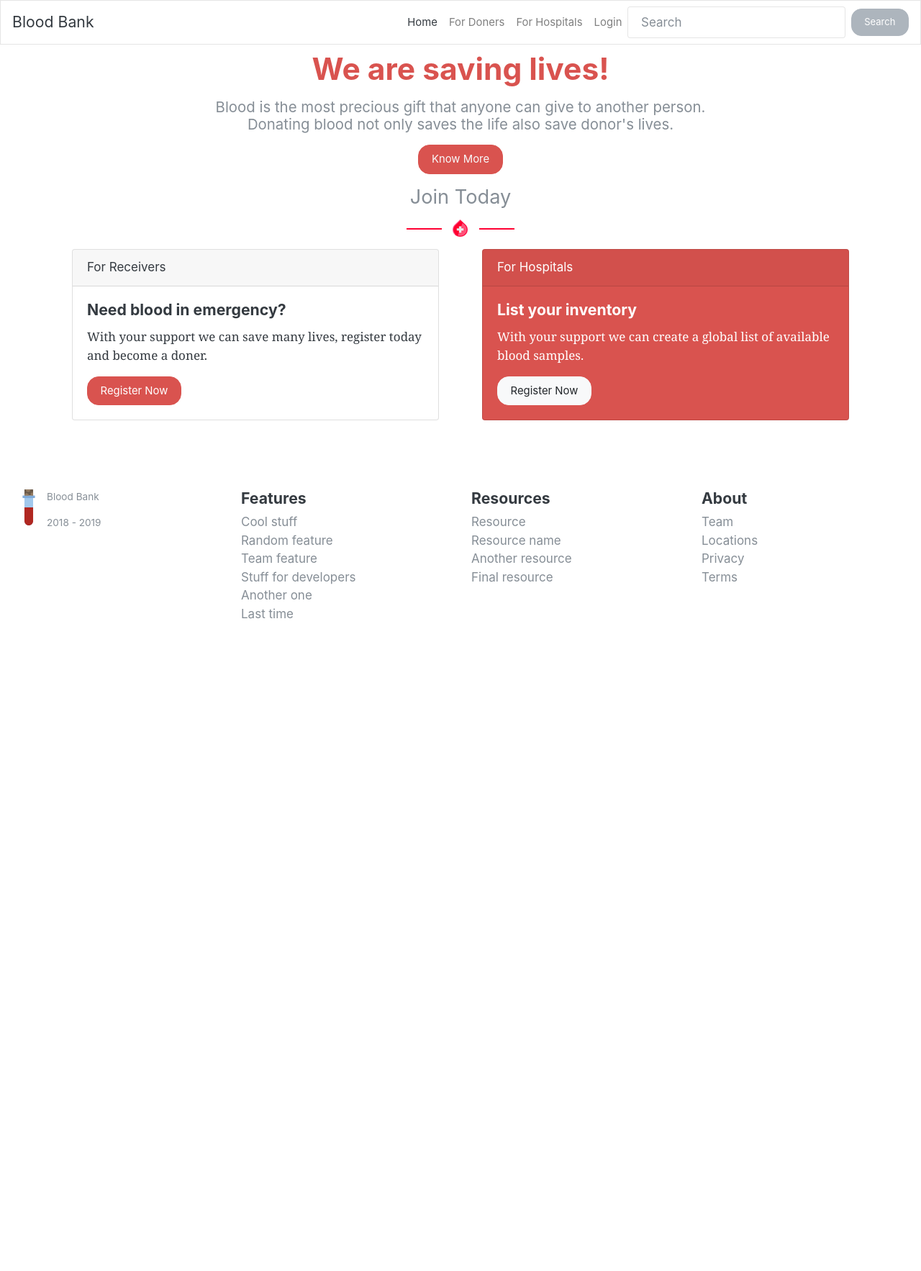
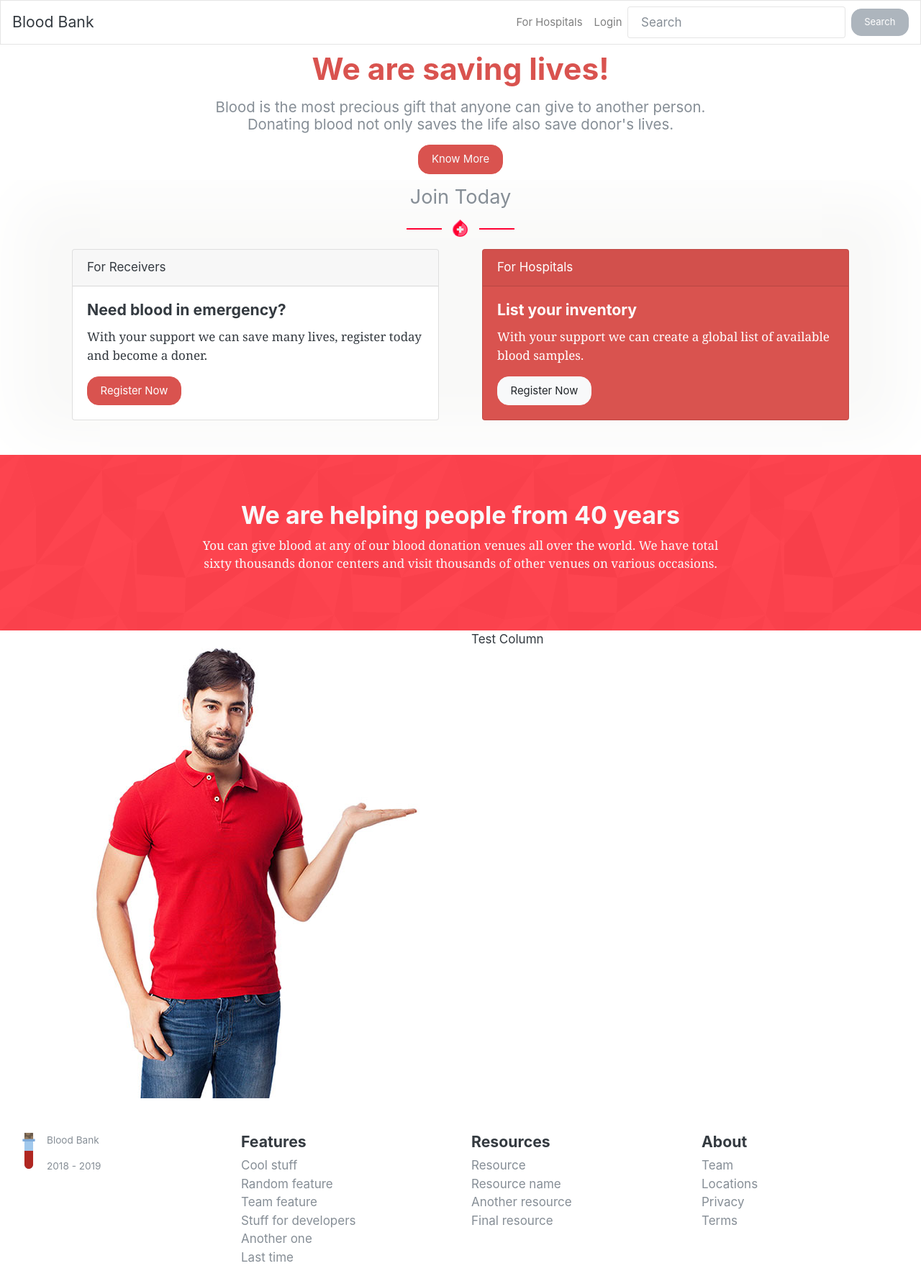
Before and after one commit to kshitijbhatt/bloodbank, a CodeIgniter app: page /bloodbank/ in a window 1280 px wide. Shown: the top 1766 px of the page at 72% size. Before the commit the page ends 860 px from the top, so only its background shows below. Run offline with CodeIgniter, Linux system fonts and the light colour scheme; some libraries are stand-ins or nearby versions.

Commit message:
Working on the enquiry form

```diff
--- a/application/views/pages/home.php
+++ b/application/views/pages/home.php
@@ -11,24 +11,35 @@
 							Donating blood not only saves the life also save donor's lives.
 						</small>
 					</h4>
-					<a class="btn btn-danger text-light my-2" href="<?php echo base_url() ?>">Know More</a>
+					<a class="btn btn-danger text-light my-2" href="#homeSection_one">Know More</a>
 				</div>
-			</div>
-	</div>
-	<div class="container">
-
-		<div class="row">
-			<div class="col-12 text-center">
-				<h2 class="my-2">
-					<small class="text-muted section-heading">Join	 Today</small>
-				</h2>
 			</div>
 		</div>
 	</div>
+
+<section id="homeSection_one" class="row bg-home__light">
+	<div class="col-12 text-center">
+		<h2 class="my-2">
+		<small class="text-muted section-heading">Join	 Today</small>
+		</h2>
+	</div>
 	<?php require_once(FCPATH.'/application/views/templates/registration.php'); ?>
-</div>
+</section>
+<section class="cta-section__red row">
+            <div class="container">
+                <div class="row justify-content-center">
+                    <div class="col-lg-8 col-lg-offset-2 col-md-10 col-md-offset-1 col-sm-12 col-xs-12">
+                        <h2 class="text-light">We are helping people from 40 years</h2>
+                        <p class="text-light">
+                            You can give blood at any of our blood donation venues all over the world. We have total sixty thousands donor centers and visit thousands of other venues on various occasions.
+                        </p>
 
-
-
+                    </div> <!--  end .col-md-8  -->
+                </div> <!--  end .row  -->
+            </div>
+</section>
+<section id="homeSection_two" >
+	<?php require_once(FCPATH.'/application/views/templates/enquiry.php'); ?>
+</section>
 
 </div>
--- /dev/null
+++ b/application/views/templates/enquiry.php
@@ -0,0 +1,14 @@
+<div class="container">
+
+				<div class="d-flex flex-wrap">
+					<div class="d-none d-md-inline-block col-6">
+					<figure class="appointment-img mb-0 d-flex justify-content-center">
+                            <img src="<?php echo base_url() ?>/img/appointment.jpg" alt="appointment image">
+                    </figure>
+					</div>
+					<div class="d-block d-md-inline-block col-6">
+						Test Column
+					</div>
+				</div>
+
+</div>
--- a/application/views/templates/header.php
+++ b/application/views/templates/header.php
@@ -12,15 +12,11 @@
   	</button>
 		<div class="collapse navbar-collapse" id="navbarColor03">
 				<ul class="navbar-nav ml-auto">
-					<li class="nav-item active">
-					<a class="nav-link" href="<?php echo base_url(); ?>">Home <span class="sr-only">(current)</span></a>
-					</li>
 					<li class="nav-item">
-					<a class="nav-link" href="<?php echo base_url(); ?>doners">For Doners</a>
-					</li>
-					<li class="nav-item">
+					<?php ?>
 					<a class="nav-link" href="<?php echo base_url(); ?>hospitals">For Hospitals</a>
 					</li>
+					<?php ?>
 					<li class="nav-item">
 					<a class="nav-link" href="<?php echo base_url(); ?>user/login_view">Login</a>
 					</li>
--- a/application/views/templates/registration.php
+++ b/application/views/templates/registration.php
@@ -61,22 +61,22 @@
 			<div class="col-12"><?php echo @$error;?></div>
 			<div class="form-row">
 			<div class="form-group col-12">
-			<label for="inputFullName">Full Name</label>
-			<input type="text" class="form-control" id="fullName" placeholder="Use space to seperate first and last name" name="fullName" required>
+			<label for="fullReceiverName">Full Name</label>
+			<input type="text" class="form-control" id="fullReceiverName" placeholder="Use space to seperate first and last name" name="fullName" required>
 			<div class="invalid-feedback">
           		Please enter correct name
         	</div>
 			</div>
 			<div class="form-group col-md-6">
-			<label for="inputEmail">Email</label>
-			<input type="email" class="form-control" id="inputEmail" placeholder="" name="email" required>
+			<label for="inputReceiverEmail">Email</label>
+			<input type="email" class="form-control" id="inputReceiverEmail" placeholder="" name="email" required>
 			<div class="invalid-feedback">
           		Please provide an email id
         	</div>
 			</div>
 			<div class="form-group col-md-6">
-			<label for="inputPassword">Password</label>
-			<input type="password" class="form-control" id="inputPassword" placeholder="" name="password" required>
+			<label for="inputReceiverPassword">Password</label>
+			<input type="password" class="form-control" id="inputReceiverPassword" placeholder="" name="password" required>
 			<div class="invalid-feedback">
           		Your password is important, please make sure its unique and strong
         	</div>
@@ -84,8 +84,8 @@
 			</div>
 			<div class="form-row">
 			<div class="form-group col-md-6">
-			<label for="inputPhoneNumber">Phone Number</label>
-			<input type="text" class="form-control" id="inputPhoneNumber" placeholder="" name="phoneNumber" required>
+			<label for="inputPhoneNumberHospital">Phone Number</label>
+			<input type="text" class="form-control" id="inputPhoneNumberHospital" placeholder="" name="phoneNumber" required>
 			<div class="invalid-feedback">
           		Please enter correct phone number
         	</div>
@@ -105,7 +105,7 @@
 			</div>
 			<div class="form-group col-12 col-md">
 			<input type="hidden" class="form-control" id="inputHiddenLocation" placeholder="" name="userLocation" value="Online" required>
-			<input type="hidden" class="form-control" id="inputHiddenType" placeholder="" name="userType" value="Receiver" required>
+			<input type="hidden" class="form-control" id="inputHiddenTypeReceiver" placeholder="" name="userType" value="Receiver" required>
 			<div class="invalid-feedback">
           		Internal Server Error! Please try again.
         	</div>
@@ -152,22 +152,22 @@
 			<div class="col-12"><?php echo @$error;?></div>
 			<div class="form-row">
 			<div class="form-group col-12">
-			<label for="inputFullName">Hospital Name</label>
-			<input type="text" class="form-control" id="fullName" placeholder="Enter hospital name" name="fullName" required>
+			<label for="fullHospitalName">Hospital Name</label>
+			<input type="text" class="form-control" id="fullHospitalName" placeholder="Enter hospital name" name="fullName" required>
 			<div class="invalid-feedback">
           		Please enter correct name
         	</div>
 			</div>
 			<div class="form-group col-md-6">
-			<label for="inputEmail">Email</label>
-			<input type="email" class="form-control" id="inputEmail" placeholder="" name="email" required>
+			<label for="inputHospitalEmail">Email</label>
+			<input type="email" class="form-control" id="inputHospitalEmail" placeholder="" name="email" required>
 			<div class="invalid-feedback">
           		Please provide an email id
         	</div>
 			</div>
 			<div class="form-group col-md-6">
-			<label for="inputPassword">Password</label>
-			<input type="password" class="form-control" id="inputPassword" placeholder="" name="password" required>
+			<label for="inputHospitalPassword">Password</label>
+			<input type="password" class="form-control" id="inputHospitalPassword" placeholder="" name="password" required>
 			<div class="invalid-feedback">
           		Your password is important, please make sure its unique and strong
         	</div>
@@ -175,8 +175,8 @@
 			</div>
 			<div class="form-row">
 			<div class="form-group col-md-6">
-			<label for="inputPhoneNumber">Phone Number</label>
-			<input type="text" class="form-control" id="inputPhoneNumber" placeholder="" name="phoneNumber" required>
+			<label for="inputPhoneNumberReceiver">Phone Number</label>
+			<input type="text" class="form-control" id="inputPhoneNumberReceiver" placeholder="" name="phoneNumber" required>
 			<div class="invalid-feedback">
           		Please enter correct phone number
         	</div>
@@ -196,7 +196,7 @@
 			</div>
 			<div class="form-group col-12 col-md">
 			<input type="hidden" class="form-control" id="inputHiddenBloodType" placeholder="" name="bloodType" value="N/A" required>
-			<input type="hidden" class="form-control" id="inputHiddenType" placeholder="" name="userType" value="Receiver" required>
+			<input type="hidden" class="form-control" id="inputHiddenTypeHospital" placeholder="" name="userType" value="Receiver" required>
 			<div class="invalid-feedback">
           		Internal Server Error! Please try again.
         	</div>
--- a/css/style.css
+++ b/css/style.css
@@ -1,3 +1,6 @@
+html {
+	scroll-behavior: smooth;
+}
 .jumbo-screen{
 	width: 100%;
 
@@ -6,7 +9,14 @@
 	-moz-box-shadow:    inset 0 0 10vh 8vw #fff;
 	-webkit-box-shadow: inset 0 0 10vh 8vw #fff;
 	box-shadow:         inset 0 0 10vh 8vw #fff;
-	height: 75%;
+	height: 70%;
+}
+
+.bg-home__light{
+	background-color: #f9f9f8;
+	-moz-box-shadow:    inset 0 0 10vh 2vw #fff;
+	-webkit-box-shadow: inset 0 0 10vh 2vw #fff;
+	box-shadow:         inset 0 0 10vh 2vw #fff;
 }
 
 .section-heading:after{
@@ -21,3 +31,42 @@
     top: 55px;
     width: 150px;
 }
+
+.cta-section__red{
+    padding: 64px 0;
+    background: transparent;
+    background-image: url('../img/pattern_1.png');
+    background-repeat: repeat;
+    background-position: center center;
+    background-size: initial;
+    background-attachment: fixed;
+    display: block;
+    clear:both;
+    position: relative;
+    overflow: hidden;
+    text-align: center;
+}
+.cta-section__red:before{
+        position: absolute;
+        width: 100%;
+        height: 100%;
+        background:#FE3C47;
+        opacity: 0.95;
+
+        top: 0;
+        left: 0;
+        content: '';
+    }
+
+
+#homeSection_two{
+	position: relative;
+    overflow: hidden;
+}
+
+.appointment-img {
+    height: 650px;
+    position: relative;
+    bottom: 0;
+    left: 0;
+}
```
Also changed, not shown: img/appointment.jpg (added), img/pattern_1.png (added), 2 other files.
